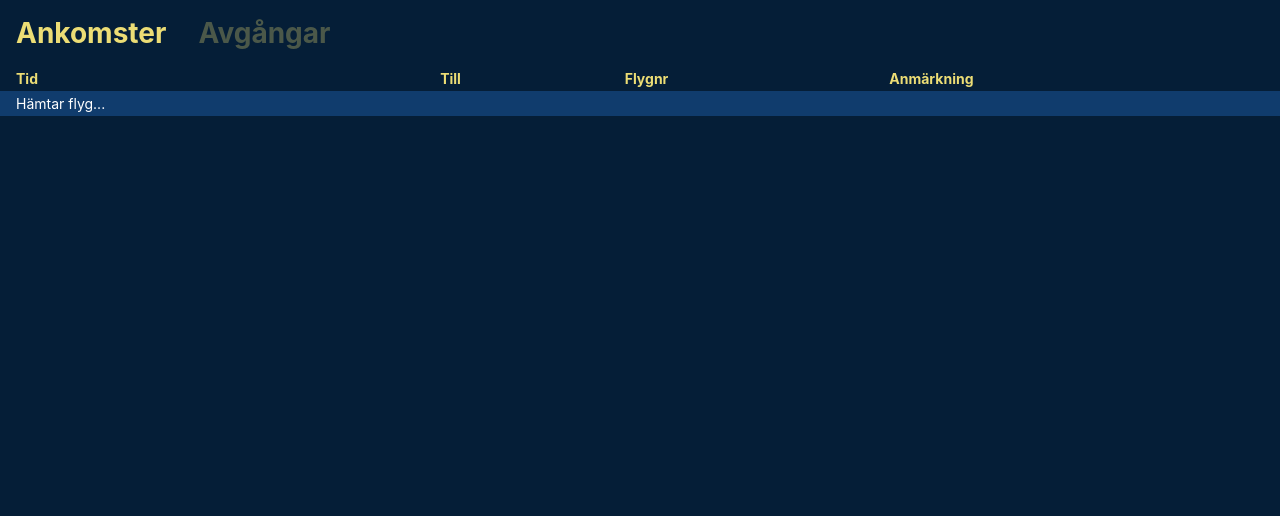
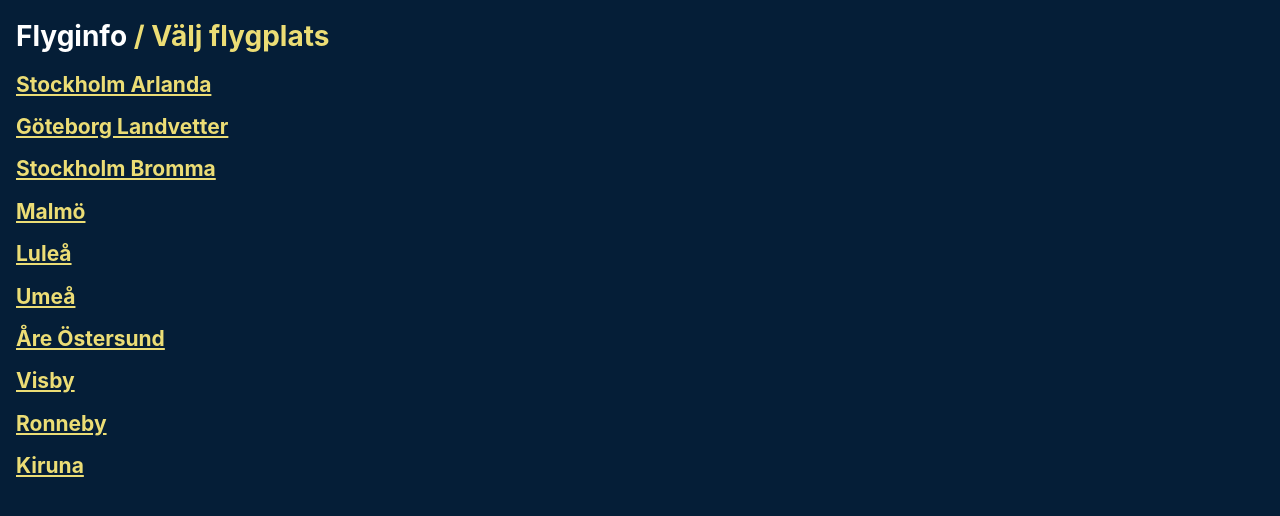
Before and after one commit to thesauri/ankomster, a React (Create React App) app in the folder frontend/: page / in a window 1280 px wide. Shown: the top 516 px of the page. Built offline with nearby package versions, Linux system fonts and the light colour scheme; no server answers.

Commit message:
Add airport selection

```diff
--- /dev/null
+++ b/frontend/src/AirportPicker.css
@@ -0,0 +1,15 @@
+.airport-picker {
+    margin: 0 16px;
+}
+
+.airport-picker > h1 {
+    color: var(--white);
+}
+
+.airport-picker > h1 > span {
+    color: var(--yellow);
+}
+
+.airport-picker > a {
+    color: var(--yellow);
+}
--- /dev/null
+++ b/frontend/src/AirportPicker.js
@@ -0,0 +1,40 @@
+import { Link } from "react-router-dom"
+import "./AirportPicker.css"
+
+const AirportPicker = () => (
+  <div className="airport-picker">
+    <h1>Flyginfo <span>/ Välj flygplats</span></h1>
+    <Link to="/ARN/arrivals">
+      <h2>Stockholm Arlanda</h2>
+    </Link>
+    <Link to="/GOT/arrivals">
+      <h2>Göteborg Landvetter</h2>
+    </Link>
+    <Link to="/BRA/arrivals">
+      <h2>Stockholm Bromma</h2>
+    </Link>
+    <Link to="/MMX/arrivals">
+      <h2>Malmö</h2>
+    </Link>
+    <Link to="/LLA/arrivals">
+      <h2>Luleå</h2>
+    </Link>
+    <Link to="/UME/arrivals">
+      <h2>Umeå</h2>
+    </Link>
+    <Link to="/OSD/arrivals">
+      <h2>Åre Östersund</h2>
+    </Link>
+    <Link to="/VBY/arrivals">
+      <h2>Visby</h2>
+    </Link>
+    <Link to="/RNB/arrivals">
+      <h2>Ronneby</h2>
+    </Link>
+    <Link to="/KRN/arrivals">
+      <h2>Kiruna</h2>
+    </Link>
+  </div>
+)
+
+export default AirportPicker
--- a/frontend/src/App.css
+++ b/frontend/src/App.css
@@ -2,6 +2,7 @@
   display: inline-block;
   color: var(--yellow);
   margin: 0 16px 16px 16px;
+  text-decoration: underline;
 }
 
 .inactive {
--- a/frontend/src/App.js
+++ b/frontend/src/App.js
@@ -1,22 +1,23 @@
 import Flights from "./Flights.js"
 import "./App.css"
-import { Link } from "react-router-dom"
+import { Link, useParams } from "react-router-dom"
 import useFlightData from "./useFlightData.js"
 
 const App = ({ mode = "arrivals" }) => {
   const arrivalsClasses = ["header", mode !== "arrivals" && "inactive"].filter(x => x).join(" ")
   const departuresClasses = ["header", mode !== "departures" && "inactive"].filter(x => x).join(" ")
-  const flightData = useFlightData()
+  const { airportIATA } = useParams()
+  const flightData = useFlightData(airportIATA)
 
   return (
     <div>
       <header>
-        <Link to="/arrivals">
+        <Link to={`/${airportIATA}/arrivals`}>
           <h1 className={arrivalsClasses}>
             Ankomster
           </h1>
         </Link>
-        <Link to="/departures">
+        <Link to={`/${airportIATA}/departures`}>
           <h1 className={departuresClasses}>
             Avgångar
           </h1>
--- a/frontend/src/index.js
+++ b/frontend/src/index.js
@@ -4,19 +4,20 @@ import "./index.css"
 import App from "./App"
 import reportWebVitals from "./reportWebVitals"
 import { BrowserRouter, Switch, Route } from "react-router-dom"
+import AirportPicker from "./AirportPicker"
 
 ReactDOM.render(
   <React.StrictMode>
     <BrowserRouter>
       <Switch>
-        <Route path="/arrivals">
+        <Route path="/:airportIATA/arrivals">
           <App mode="arrivals" />
         </Route>
-        <Route path="/departures">
+        <Route path="/:airportIATA/departures">
           <App mode="departures" />
         </Route>
         <Route path="/">
-          <App />
+          <AirportPicker />
         </Route>
       </Switch>
     </BrowserRouter>
--- a/frontend/src/useFlightData.js
+++ b/frontend/src/useFlightData.js
@@ -1,15 +1,15 @@
 import { useState, useEffect } from "react"
 
-const useFlightData = () => {
+const useFlightData = (airportIATA) => {
     const [flightData, setFlightData] = useState(null)
 
     useEffect(() => {
         const fetchFlightData = async () => {
-            const flightData = await (await fetch("http://localhost:8080/ARN")).json()
+            const flightData = await (await fetch(`http://localhost:8080/${airportIATA}`)).json()
             setFlightData(flightData)
         }
         fetchFlightData()
-    }, [])
+    }, [airportIATA])
 
     return flightData;
 }
```
Also changed, not shown: 2 other files (tests, documents, lock files or other folders).
